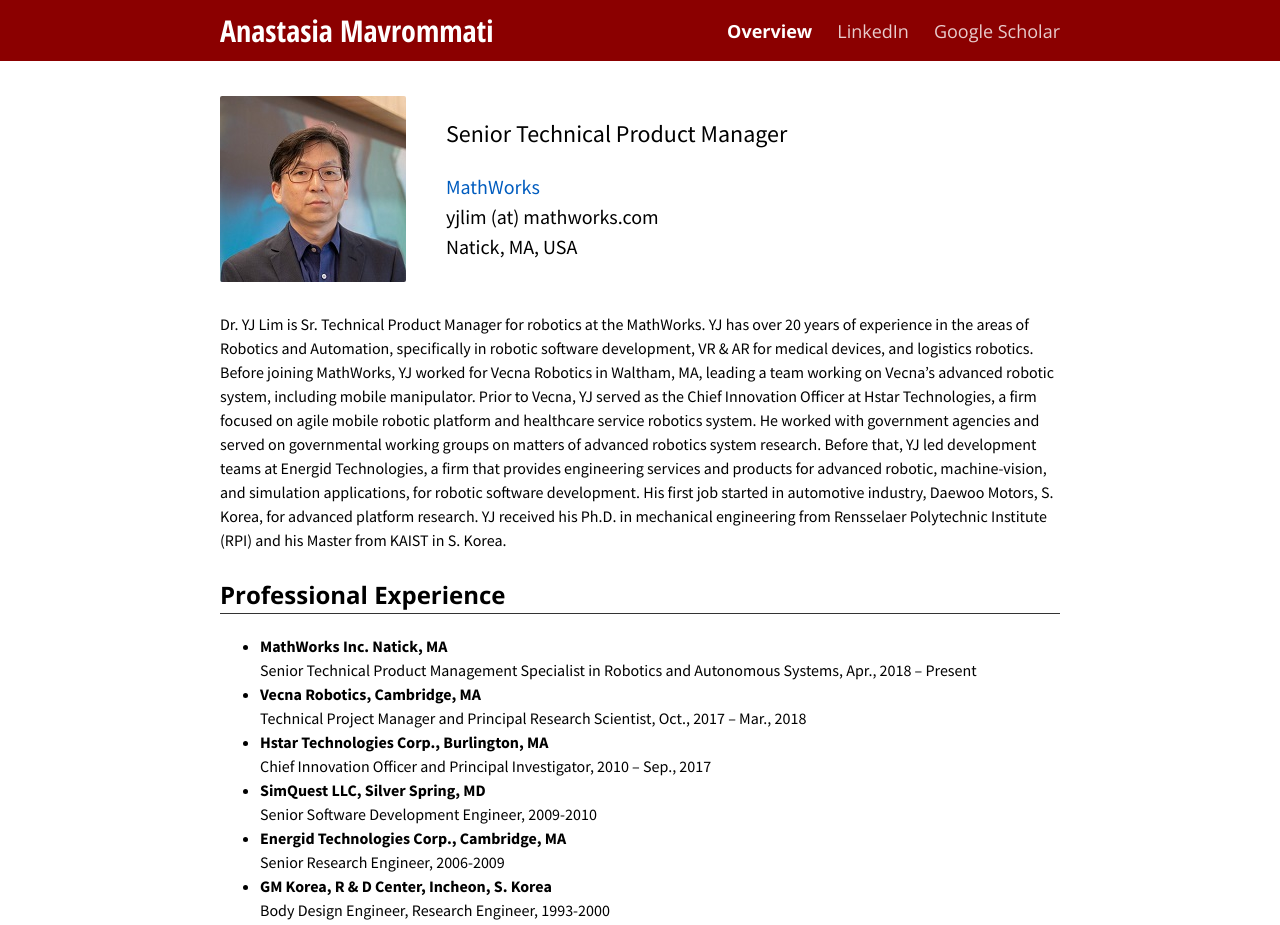
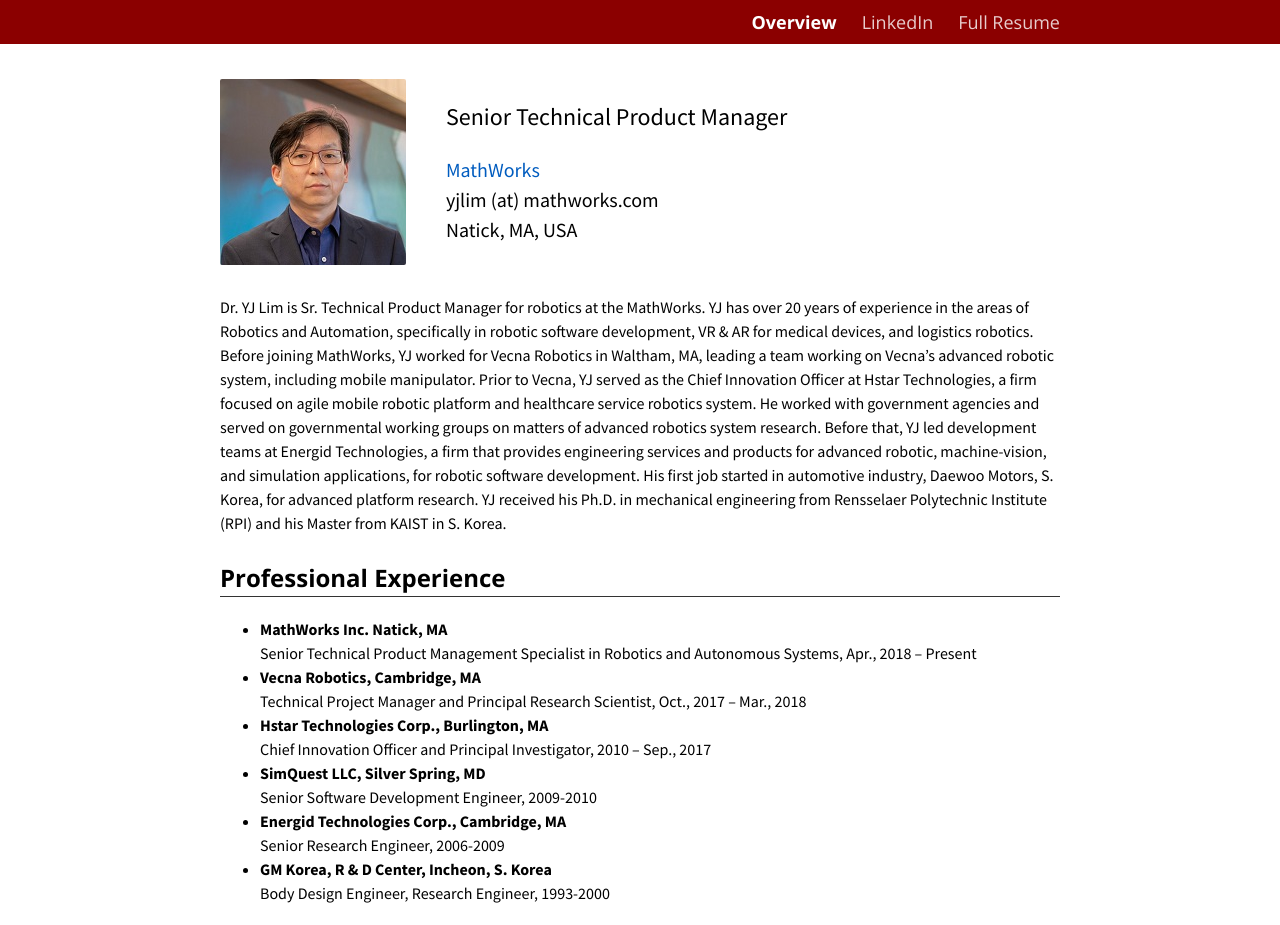
Before and after one commit to yijelim/yjlim.com, a plain HTML site: page index.html in a window 1280 px wide. Shown: the top 925 px of the page. Drawn offline with nearby package versions, Linux system fonts and the light colour scheme.

Commit message:
Update menu.html

```diff
--- a/menu.html
+++ b/menu.html
@@ -1,15 +1,15 @@
 <div class="menu">
   <div class="menu-table flex-row-space-between">
     <div class="logo flex-row-center">
-      <a href="index.html"  class="menu-index">Anastasia Mavrommati</a>
+      <a href="index.html"  class="menu-index"YJ Lim</a>
     </div>
     <a class="menu-button" tabindex="0" href="javascript:void(0)">
       <img src="img/menu.png">
     </a>
     <div class="menu-items flex-row-center flex-item">
       <a href="index.html" class="menu-index">Overview</a>
-      <a href="https://www.linkedin.com/in/stacymav" class="menu-widget">LinkedIn</a>
-      <a href="https://scholar.google.com/citations?user=B3pQ-JQAAAAJ&hl=en&oi=ao" class="menu-embedding">Google Scholar</a>
+      <a href="https://www.linkedin.com/in/yijelim" class="menu-widget">LinkedIn</a>
+      <a href=" yijelim.wixsite.com/resume" class="menu-embedding">Full Resume</a>
     </div>
   </div>
 </div>
```
